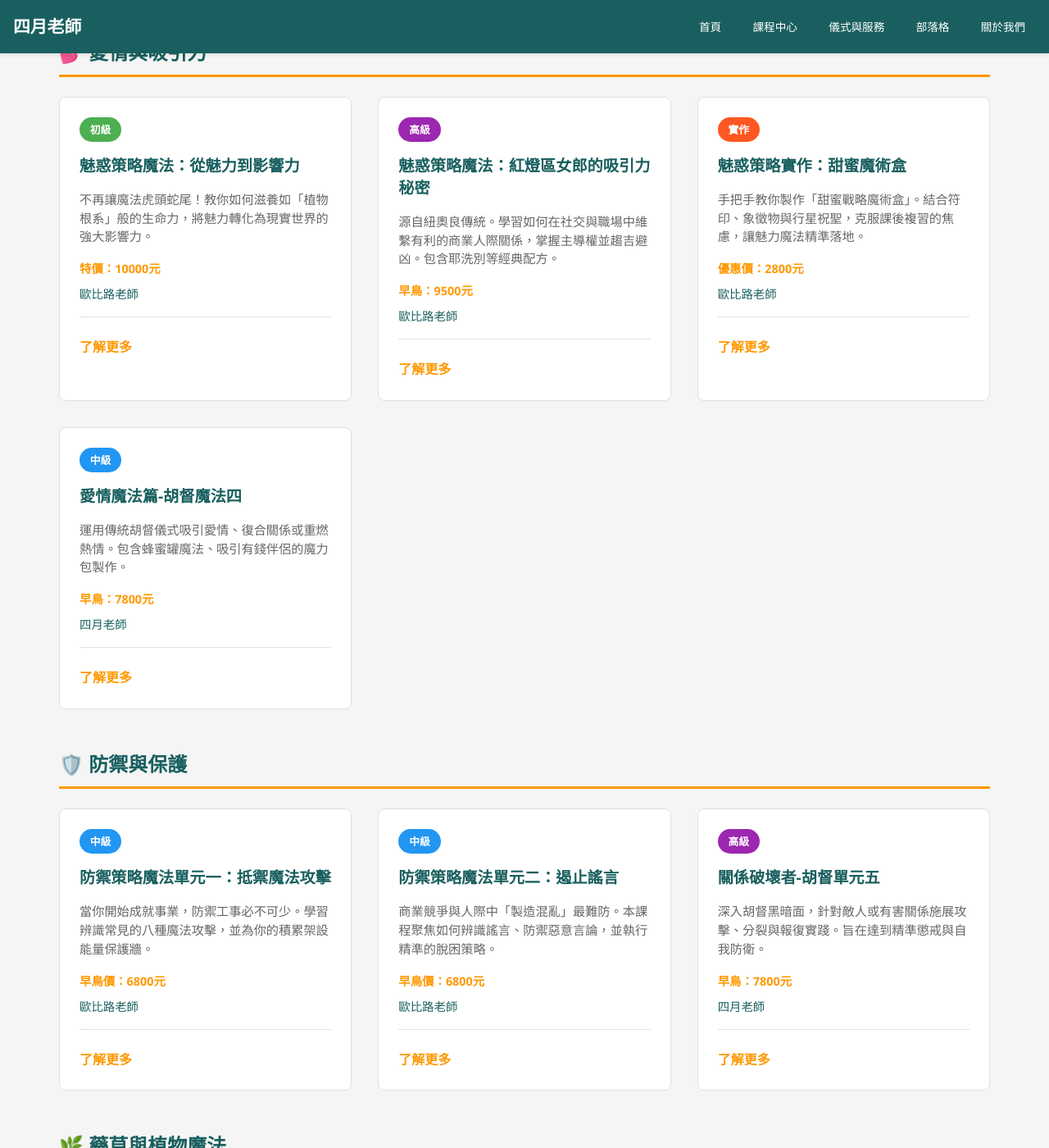
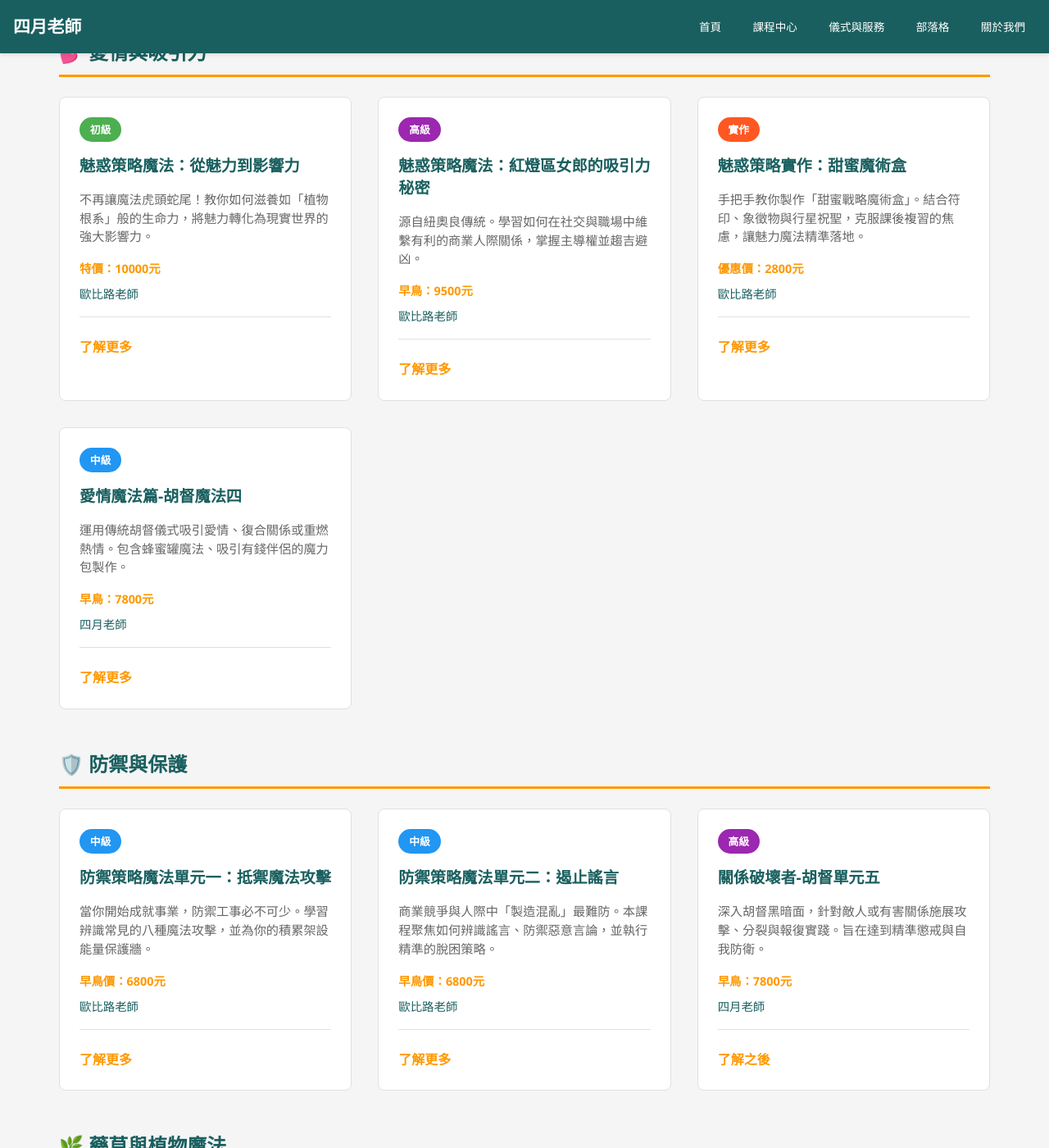
Before and after one commit to light4uliuphone-lang/hoodoo, a Jekyll site: the page built from course.html, in a window 1280 px wide and 1400 px high, scrolled down 1033 px. Shown: the whole window at 82% size. Built offline with Jekyll 4.4.1, drawn with Linux system fonts in a browser that asks for light colours.

Commit message:
Update course.html

```diff
--- a/course.html
+++ b/course.html
@@ -50,7 +50,7 @@
                     <span class="price">首開價：8800元</span>
                     <span class="teacher">歐比路老師</span>
                 </div>
-                <a href="/courses/course-money-high-01/" class="learn-more">了解更多</a>
+                <a href="/courses/course-008/" class="learn-more">了解更多</a>
             </div>
 
             <div class="course-card">
@@ -94,7 +94,7 @@
             <div class="course-card">
                 <div class="course-tag" style="background-color: #9c27b0;">高級</div>
                 <h3>魅惑策略魔法：紅燈區女郎的吸引力秘密</h3>
-                <p>源自紐奧良傳統。學習如何在社交與職場中維繫有利的商業人際關係，掌握主導權並趨吉避凶。包含耶洗別等經典配方。</p>
+                <p>源自紐奧良傳統。學習如何在社交與職場中維繫有利的商業人際關係，掌握主導權並趨吉避凶。</p>
                 <div class="course-info">
                     <span class="price">早鳥：9500元</span>
                     <span class="teacher">歐比路老師</span>
@@ -159,7 +159,7 @@
                     <span class="price">早鳥：7800元</span>
                     <span class="teacher">四月老師</span>
                 </div>
-                <a href="/courses/course-hoodoo-05/" class="learn-more">了解更多</a>
+                <a href="/courses/course-hoodoo-05/" class="learn-more">了解之後</a>
             </div>
         </div>
     </section>
@@ -175,7 +175,7 @@
                     <span class="price">特價：11000元</span>
                     <span class="teacher">歐比路老師</span>
                 </div>
-                <a href="/courses/course-002/" class="learn-more">了解之後</a>
+                <a href="/courses/course-002/" class="learn-more">了解更多</a>
             </div>
 
             <div class="course-card">
```
